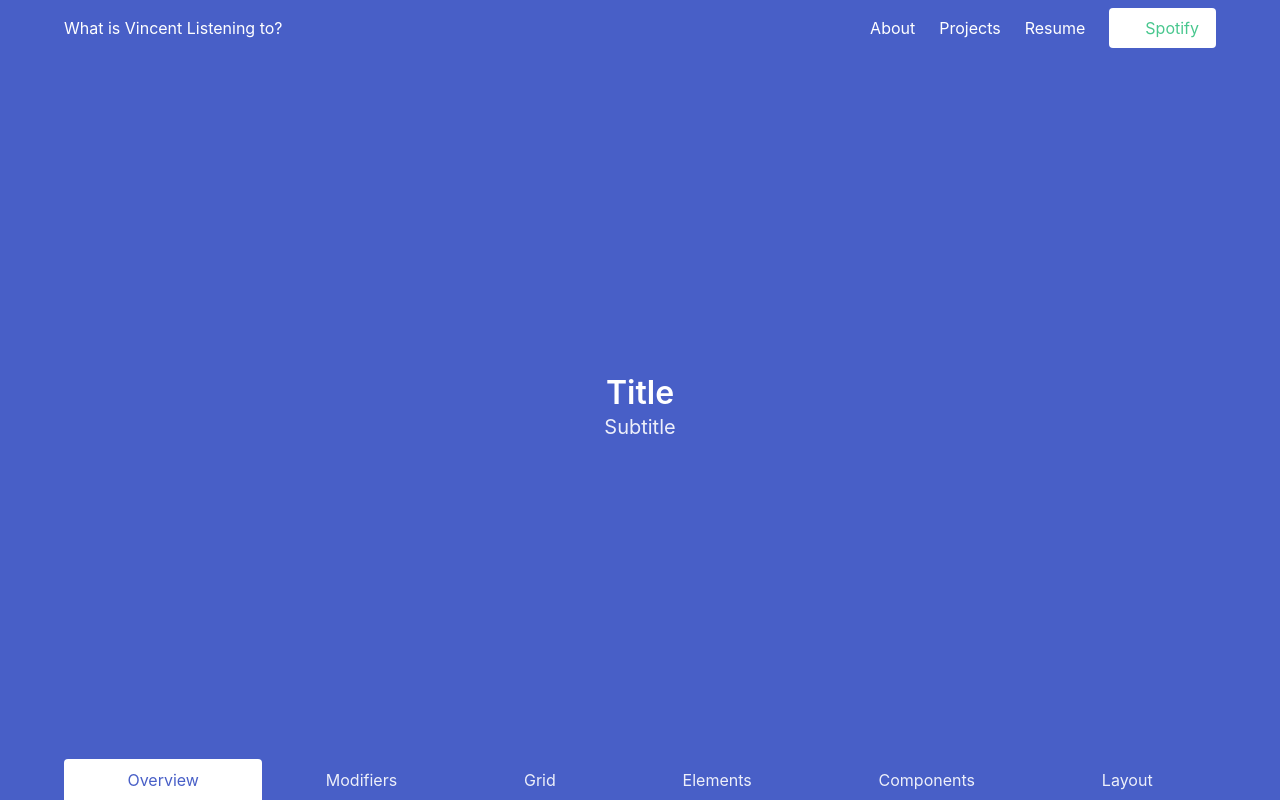
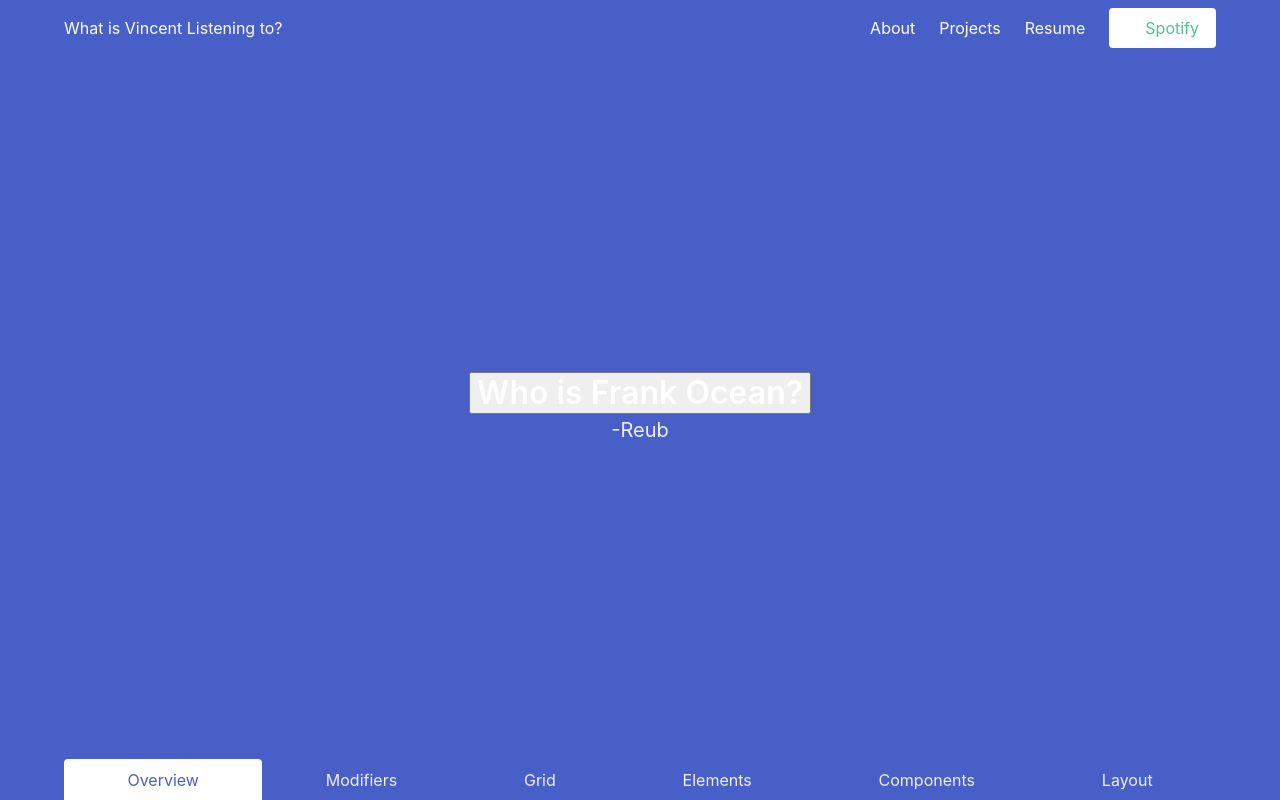
Before and after one commit to vraimondi04/personal_website_v1, a React app: page / in a window 1280 px wide. Built offline with nearby package versions, Linux system fonts and the light colour scheme.

Commit message:
Added Api route in backend; Template for Spotify Access Token

```diff
--- a/package.json
+++ b/package.json
@@ -20,6 +20,7 @@
     "@types/react-dom": "^18.0.6",
     "@typescript-eslint/eslint-plugin": "^5.30.7",
     "@typescript-eslint/parser": "^5.30.7",
+    "axios": "^0.27.2",
     "bulma": "^0.9.4",
     "css-loader": "^6.7.1",
     "eslint": "^8.20.0",
--- a/src/back/routes/index.ts
+++ b/src/back/routes/index.ts
@@ -1,9 +1,11 @@
 import express from 'express'
 import webapp from './webapp'
+import api from './api'
 
 const router = express.Router()
 
 router.use('/health', (req, res) => { res.sendStatus(200) })
+router.use('/api', api)
 router.use('/', webapp)
 
 export default router
--- a/src/front/Components/Container.tsx
+++ b/src/front/Components/Container.tsx
@@ -1,6 +1,11 @@
+import axios from 'axios'
 
 export default function Container () {
     // have function that makes axios post request for spotify information from backend
+    async function fetchData () {
+        const response = await axios.post('/api')
+        console.log(response.data)
+    }
     return (
         <section className="hero is-link is-fullheight">
             {/* Hero head: will stick at the top */}
@@ -47,11 +52,11 @@ export default function Container () {
             {/* TRY TO IMPLEMENT BULMA TILES INTO THE HERO-BODY */}
             <div className="hero-body">
                 <div className="container has-text-centered">
-                    <p className="title">
-                        Title
-                    </p>
+                    <button className="title" onClick={fetchData}>
+                        Who is Frank Ocean?
+                    </button>
                     <p className="subtitle">
-                        Subtitle
+                        -Reub
                     </p>
                 </div>
             </div>
```
Also changed, not shown: src/back/routes/api.ts (added, +29 -0 lines), 1 other file (tests, documents, lock files or other folders).
